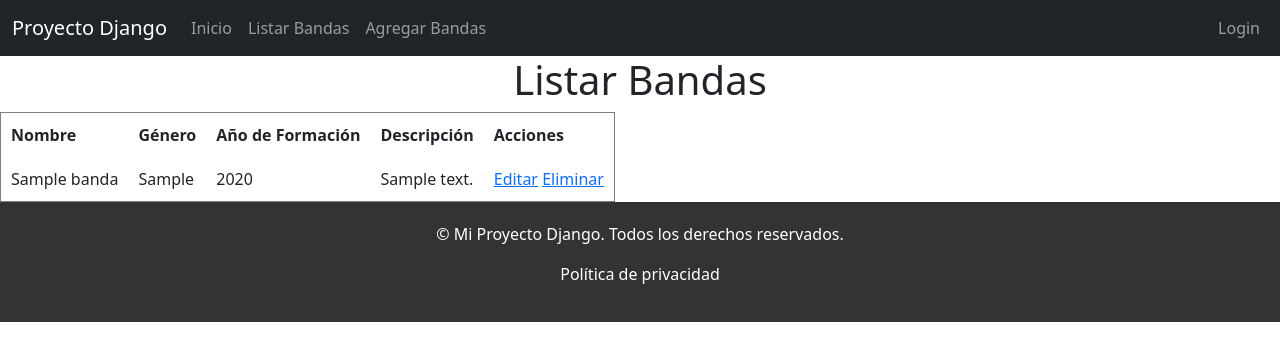
After one commit to Daniel-um8/herramienta_evaluacion, a Django app: page /bandas/ in a window 1280 px wide. The commit adds this page. Shown: the top 361 px of the page. Run offline with Django 4.2, Linux system fonts and the light colour scheme; tables that the repository leaves empty hold one stand-in row (values such as "Sample post"); some libraries are stand-ins or nearby versions.

Commit message:
Segundo commit

```diff
--- /dev/null
+++ b/Herramientas_Evaluacion/app1/templates/app1/listar_bandas.html
@@ -0,0 +1,35 @@
+<!-- Ahora generemos el archivo html para listar las bandas existentes en mi base de datos -->
+
+<!-- templates/app1/listar_bandas.html -->
+
+{% extends 'base.html' %}
+{% block title %}Listar Bandas{% endblock %}
+
+{% block content %}
+<h1>Listar Bandas</h1>
+<table border="1" cellspacing="0" cellpadding="10">
+    <thead>
+        <tr>
+            <th>Nombre</th>
+            <th>Género</th>
+            <th>Año de Formación</th>
+            <th>Descripción</th>
+            <th>Acciones</th>
+        </tr>
+    </thead>
+    <tbody>
+        {% for banda in bandas %}
+            <tr>
+                <td>{{ banda.nombre }}</td>
+                <td>{{ banda.perfil.genero }}</td>
+                <td>{{ banda.perfil.anio_formacion }}</td>
+                <td>{{ banda.perfil.descripcion }}</td>
+                <td>
+                    <a href="">Editar</a>
+                    <a href="">Eliminar</a>
+                </td>
+            </tr>
+        {% endfor %}
+    </tbody>
+</table>
+{% endblock %}
--- a/Herramientas_Evaluacion/app1/urls.py
+++ b/Herramientas_Evaluacion/app1/urls.py
@@ -5,4 +5,7 @@ from . import views
 urlpatterns = [
     path('', views.index, name='index'),
     path('crear/', views.crear_banda_con_perfil, name='crear_banda'),
+    path('bandas/', views.listar_bandas, name='listar_bandas'),
+    # path('bandas/editar/<int:id>/', views.editar_banda, name='editar_banda'),
+    # path('bandas/eliminar/<int:id>/', views.eliminar_banda, name='eliminar_banda'),
 ]
--- a/Herramientas_Evaluacion/app1/views.py
+++ b/Herramientas_Evaluacion/app1/views.py
@@ -1,6 +1,7 @@
 from django.shortcuts import render, redirect
 # Imports para formulario combinado (anidado)
 from .forms import BandaForm, PerfilBandaForm
+from .models import Banda
 
 def index(request):
     return render(request, 'app1/index.html')  # Renderizar la vista index.html con la información necesaria.
@@ -26,3 +27,8 @@ def crear_banda_con_perfil(request):
         perfil_form = PerfilBandaForm()
 
     return render(request, 'app1/crear_banda.html', {'banda_form': banda_form,'perfil_form': perfil_form,})
+
+# LISTAR BANDAS
+def listar_bandas(request):
+    bandas = Banda.objects.all()
+    return render(request, 'app1/listar_bandas.html', {'bandas': bandas})
--- a/Herramientas_Evaluacion/templates/includes/navbar.html
+++ b/Herramientas_Evaluacion/templates/includes/navbar.html
@@ -6,20 +6,20 @@
 
     <nav class="navbar navbar-expand-lg navbar-dark bg-dark">
         <div class="container-fluid">
-            <a class="navbar-brand" href="">Mi Proyecto de Bandas</a>
+            <a class="navbar-brand" href="">Proyecto Django</a>
             <button class="navbar-toggler" type="button" data-bs-toggle="collapse" data-bs-target="#navbarNav" aria-controls="navbarNav" aria-expanded="false" aria-label="Toggle navigation">
                 <span class="navbar-toggler-icon"></span>
             </button>
             <div class="collapse navbar-collapse" id="navbarNav">
                 <ul class="navbar-nav">
                     <li class="nav-item">
-                        <a class="nav-link" href="">Inicio</a>
+                        <a class="nav-link" href="{% url 'index' %}">Inicio</a>
                     </li>
                     <li class="nav-item">
-                        <a class="nav-link" href="">Listar Bandas</a>
+                        <a class="nav-link" href="{% url 'listar_bandas' %}">Listar Bandas</a>
                     </li>
                     <li class="nav-item">
-                        <a class="nav-link" href="">Agregar Bandas</a>
+                        <a class="nav-link" href="{% url 'crear_banda' %}">Agregar Bandas</a>
                     </li>
                 </ul>
                 <ul class="navbar-nav ms-auto">
```
Also changed, not shown: Herramientas_Evaluacion/app1/forms.py (+1 -10 lines), Herramientas_Evaluacion/app1/templates/app1/crear_banda.html (+6 -7 lines), Herramientas_Evaluacion/app1/templates/app1/index.html (+30 -2 lines), dia2/dia2.txt (added, +9 -0 lines), Herramientas_Evaluacion/static/css/styles.css (line endings or trailing spaces), Herramientas_Evaluacion/static/img/img1.webp (added), Herramientas_Evaluacion/static/img/img2.webp (added), Herramientas_Evaluacion/static/img/img3.webp (added).
